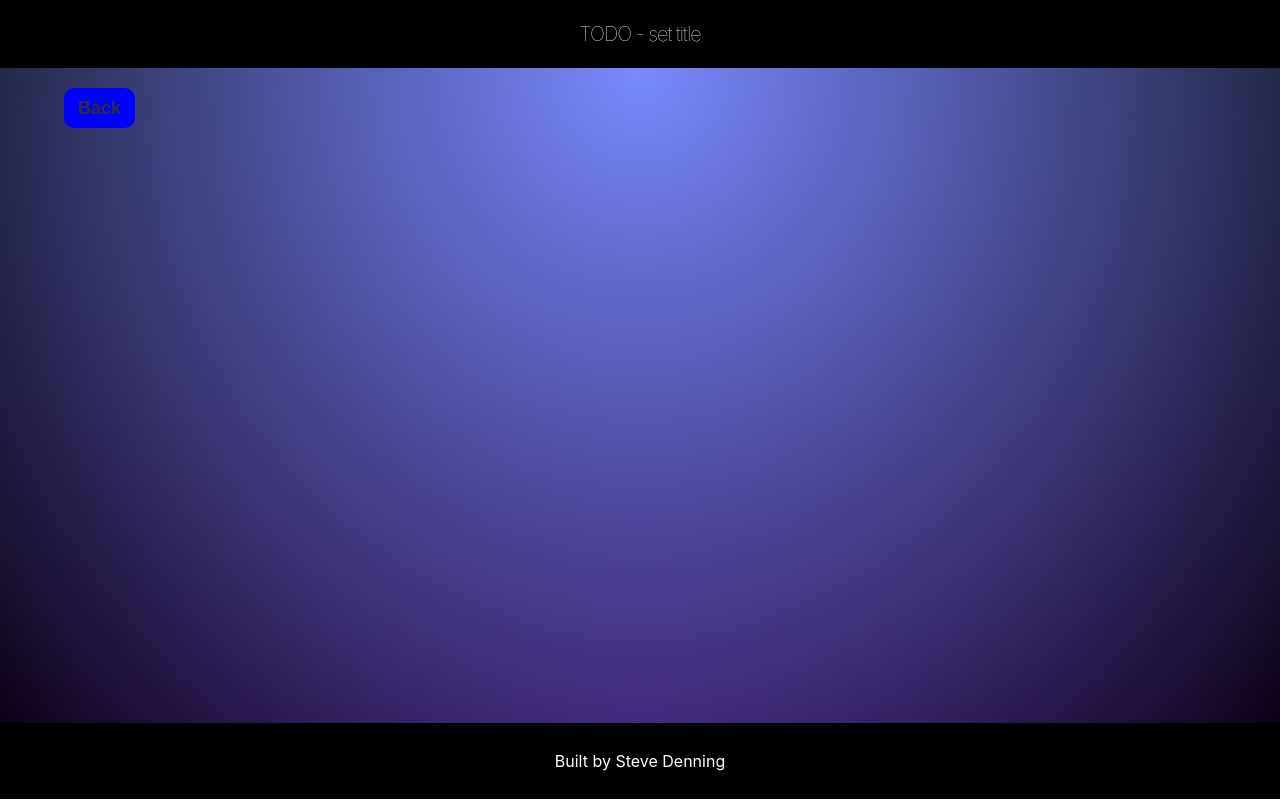
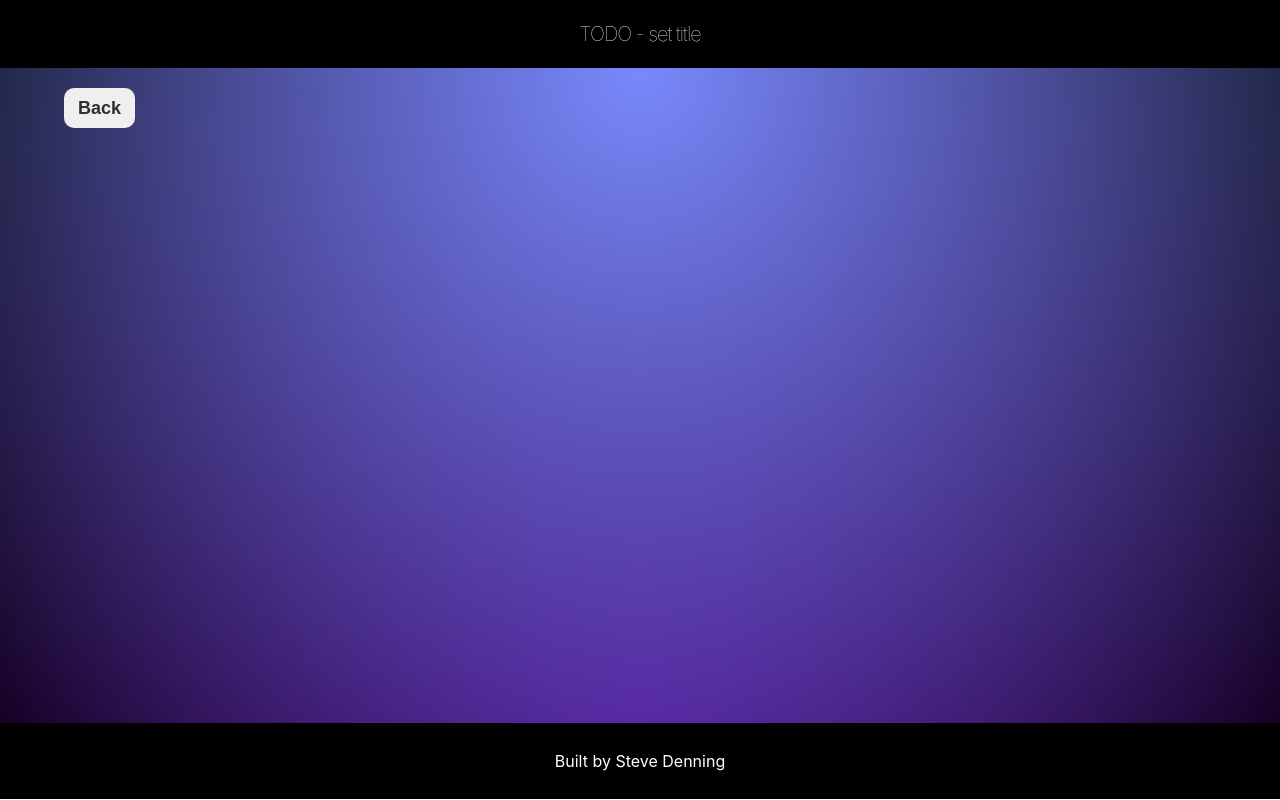
Before and after one commit to SteveDenning/react-movie-search, a React (Create React App) app: page /details/1 in a window 1280 px wide. Built offline with nearby package versions, Linux system fonts and the light colour scheme.

Commit message:
024 - update button styles and stories

```diff
--- a/src/components/button/button.scss
+++ b/src/components/button/button.scss
@@ -49,14 +49,6 @@
     margin-left: 8px;
   }
 
-  // svg,
-  // svg.MuiSvgIcon-root {
-  //   fill: $primary-color;
-  //   height: 20px;
-  //   width: 20px;
-  //   transition: fill ease 0.3s;
-  // }
-
   .loader {
     margin-right: 8px;
   }
@@ -70,12 +62,12 @@
       padding: 10px 16px;
     }
 
-    @mixin filledColorVariant($color, $hover, $transparency) {
-      background: $color;
+    @mixin filledColorVariant($color, $background, $hover, $transparency) {
+      background: $background;
 
       @include hover {
         background: $hover radial-gradient(circle, transparent 1%, $hover 1%) center/15000%;
-        color: $white;
+        color: $color;
       }
 
       &:active {
@@ -85,12 +77,13 @@
       }
     }
 
-    &.button--default {
-      @include filledColorVariant($blue, $light-blue, 5%);
+    &.button--blue {
+      @include filledColorVariant($white, $blue, $purple, 5%);
+      color: $white;
     }
 
     &.button--purple {
-      @include filledColorVariant($purple, $pink, 5%);
+      @include filledColorVariant($white, $purple, $orange, 5%);
       color: $white;
 
       svg,
@@ -100,7 +93,7 @@
     }
 
     &.button--transparent {
-      @include filledColorVariant(transparent, $pink, 5%);
+      @include filledColorVariant($white, transparent, $pink, 5%);
     }
 
     &:disabled:not(.button--loading) {
@@ -124,20 +117,21 @@
       padding: 10px 16px;
     }
 
-    @mixin outlinedColorVariant($color, $fill, $transparency) {
-      border-color: $color;
+    @mixin outlinedColorVariant($color, $background, $fill, $transparency) {
+      border-color: $background;
 
       .button__start-icon,
       .button__end-icon {
         svg,
         svg.MuiSvgIcon-root {
-          fill: $color;
+          fill: $background;
         }
       }
 
       @include hover {
-        background: $color radial-gradient(circle, transparent 1%, $color 1%) center/15000%;
-        border-color: $color;
+        background: $background radial-gradient(circle, transparent 1%, $background 1%) center/15000%;
+        border-color: $background;
+        color: $color;
 
         .button__start-icon,
         .button__end-icon {
@@ -149,30 +143,18 @@
       }
 
       &:active {
-        background-color: lighten($color, $transparency);
+        background-color: lighten($background, $transparency);
         background-size: 100%;
         transition: background 0s;
       }
     }
 
-    &.button--orange {
-      @include outlinedColorVariant($orange, $purple, 5%);
+    &.button--blue {
+      @include outlinedColorVariant($white, $blue, $purple, 5%);
     }
 
-    &.button--light {
-      color: $white;
-
-      @include hover {
-        color: $purple;
-
-        .button__start-icon,
-        .button__end-icon {
-          svg,
-          svg.MuiSvgIcon-root {
-            fill: $purple;
-          }
-        }
-      }
+    &.button--purple {
+      @include outlinedColorVariant($white, $purple, $lilac, 5%);
     }
 
     &:disabled {
--- a/src/components/button/index.tsx
+++ b/src/components/button/index.tsx
@@ -8,11 +8,10 @@ interface Props {
   children: any;
   className?: string;
   variant?: "filled" | "outlined" | "link" | string | undefined;
-  color?: "orange" | "pink" | "teal" | undefined;
+  color?: "blue" | "orange" | "pink" | "teal" | undefined;
   disabled?: boolean;
   href?: string;
   type?: "button" | "submit" | "reset" | undefined;
-  loading?: boolean;
   testId?: string;
   rel?: string;
   target?: string;
@@ -30,7 +29,6 @@ const Button: React.FC<Props> = ({
   disabled,
   href,
   type,
-  loading,
   testId,
   rel,
   target,
@@ -41,8 +39,7 @@ const Button: React.FC<Props> = ({
   const baseClass = "button";
   const colorClass = `button--${color}`;
   const variantClass = `button--${variant}`;
-  const loadingClass = loading ? "button--loading" : "";
-  const classes = [baseClass, colorClass, loadingClass, variantClass, className].filter(Boolean).join(" ");
+  const classes = [baseClass, colorClass, variantClass, className].filter(Boolean).join(" ");
 
   const Element = href ? "a" : "button";
 
@@ -60,7 +57,7 @@ const Button: React.FC<Props> = ({
     <Element
       id={id}
       className={classes}
-      disabled={disabled || loading}
+      disabled={disabled}
       href={href}
       onClick={handleClick}
       type={type}
--- a/src/styles/_variables.scss
+++ b/src/styles/_variables.scss
@@ -31,7 +31,7 @@ $teal: #17deee;
 $orange: #ff7f50;
 $pink: #ff89be;
 $yellow: #ecf284;
-$purple: #2a0147;
+$purple: #4a027e;
 $blue: #0000ff;
 
 // Dark
```
Also changed, not shown: 1 other file (tests, documents, lock files or other folders).
